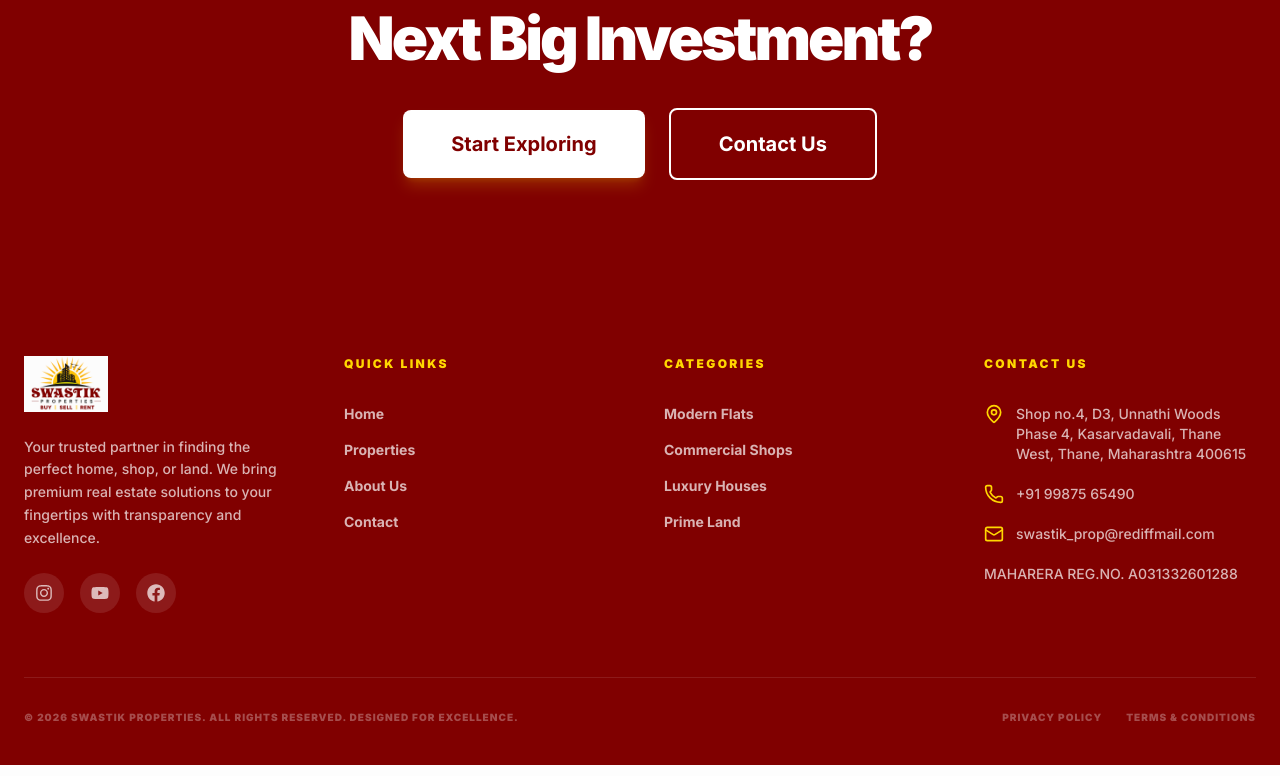
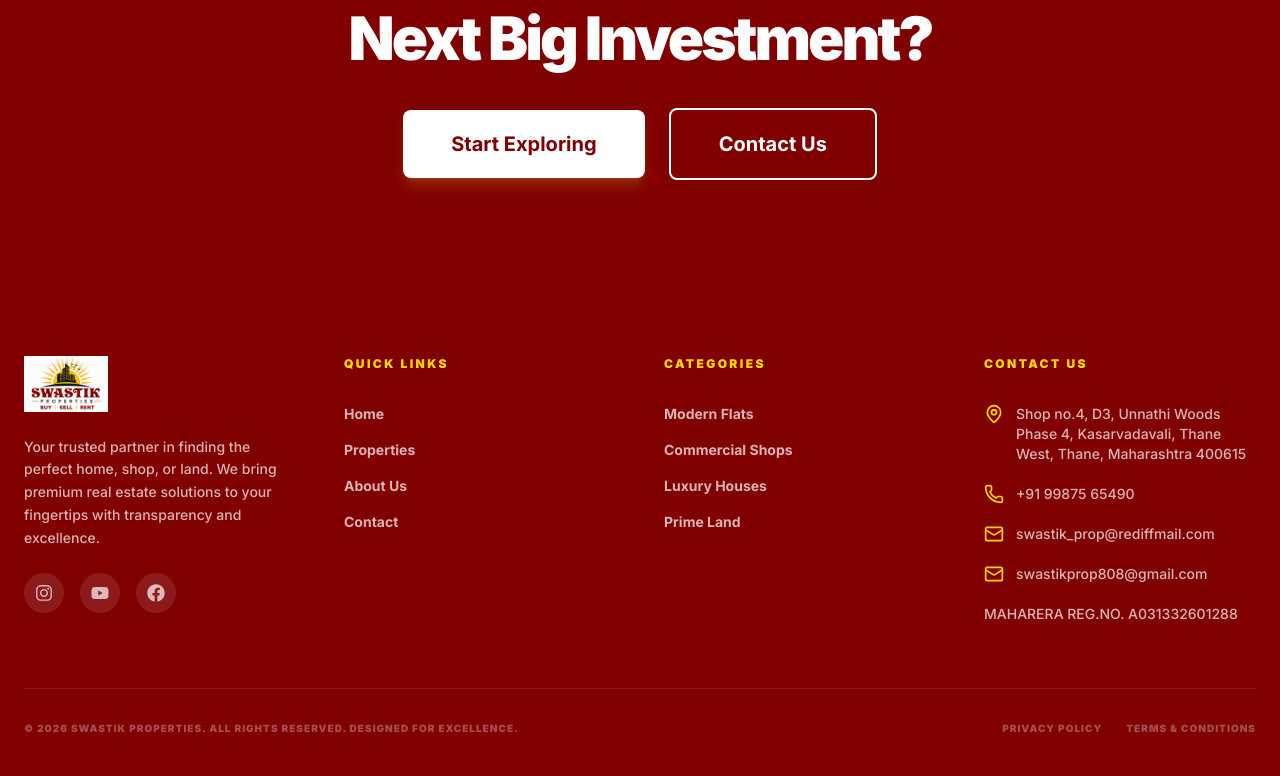
Before and after one commit to AltimaOak/Swastik-Properties, a React (Vite) app: page / in a window 1280 px wide. Shown: the part 3040-3816 px from the top of the page. Built offline with nearby package versions, Linux system fonts and the light colour scheme; no server answers; the database is empty.

Commit message:
added the second mail

```diff
--- a/src/components/Footer.jsx
+++ b/src/components/Footer.jsx
@@ -69,6 +69,13 @@
                 <a href="mailto:swastik_prop@rediffmail.com" className="flex items-center space-x-3 hover:text-primary transition-colors">
                   <Mail size={20} className="text-primary shrink-0 pointer-events-none" />
                   <span>swastik_prop@rediffmail.com</span>
+
+                </a>
+                </li >
+                <li>
+                <a href="mailto:swastikprop808@gmail.com" className="flex items-center space-x-3 hover:text-primary transition-colors">
+                  <Mail size={20} className="text-primary shrink-0 pointer-events-none" />
+                  <span>swastikprop808@gmail.com</span>
                 </a>
 
               </li>
```
